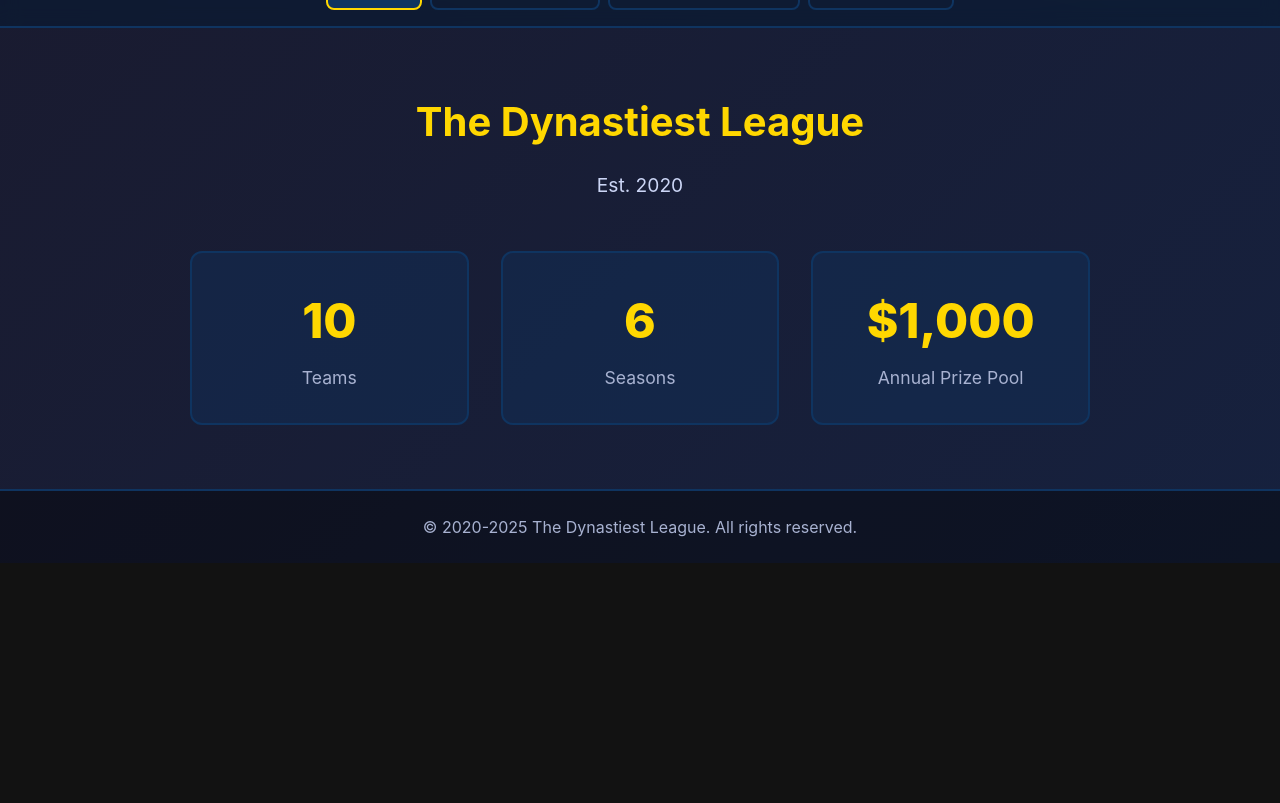
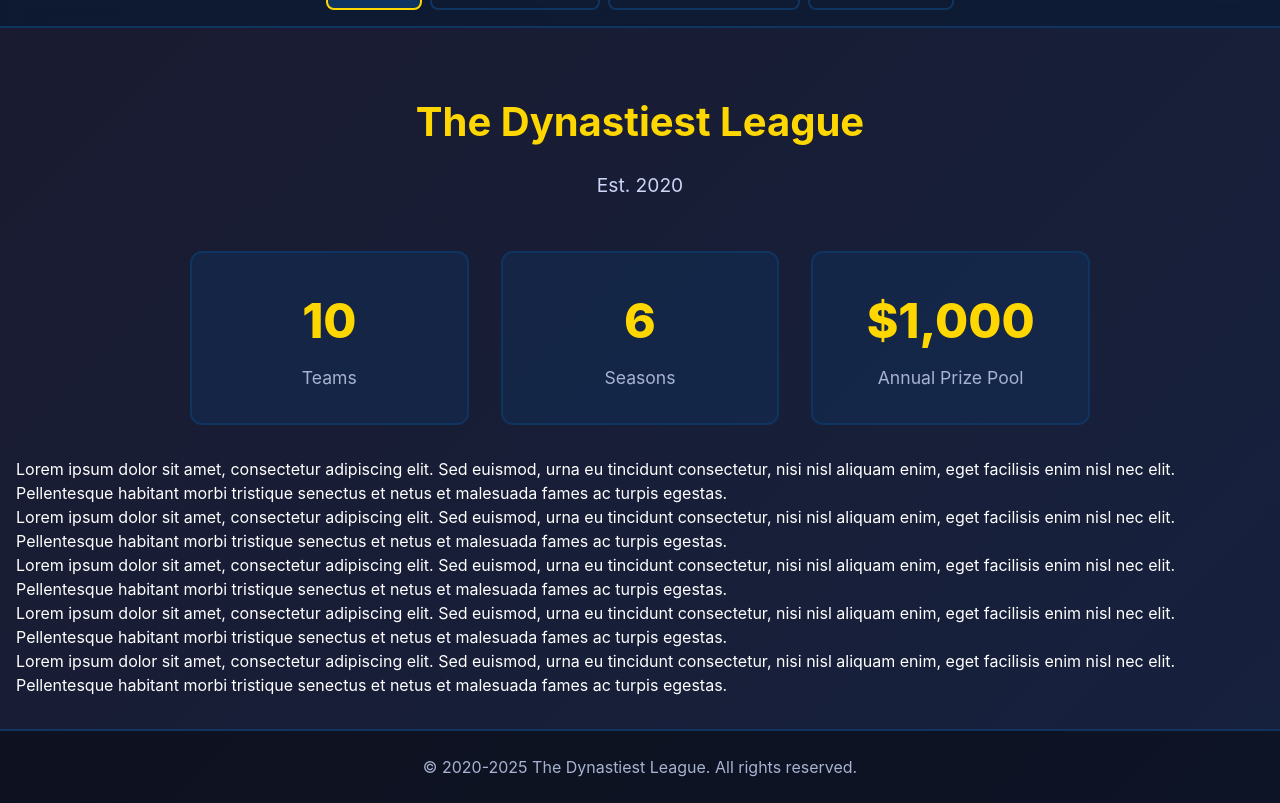
Before and after one commit to jason-shprintz/dynastiest-league, a React (Vite) app: page / in a window 1280 px wide. Shown: the part 290-1093 px from the top of the page. Before the commit the page ends 853 px from the top, so only its background shows below. Built offline with nearby package versions, Linux system fonts and the light colour scheme.

Commit message:
Add placeholder paragraphs to MainContent
Inserted multiple Lorem Ipsum paragraphs into MainContent for layout or content demonstration purposes.

```diff
--- a/src/Components/MainContent/MainContent.tsx
+++ b/src/Components/MainContent/MainContent.tsx
@@ -29,6 +29,36 @@ const MainContent = () => {
           </StatCard>
         </StatsGrid>
       </Hero>
+      <p>
+        Lorem ipsum dolor sit amet, consectetur adipiscing elit. Sed euismod,
+        urna eu tincidunt consectetur, nisi nisl aliquam enim, eget facilisis
+        enim nisl nec elit. Pellentesque habitant morbi tristique senectus et
+        netus et malesuada fames ac turpis egestas.
+      </p>
+      <p>
+        Lorem ipsum dolor sit amet, consectetur adipiscing elit. Sed euismod,
+        urna eu tincidunt consectetur, nisi nisl aliquam enim, eget facilisis
+        enim nisl nec elit. Pellentesque habitant morbi tristique senectus et
+        netus et malesuada fames ac turpis egestas.
+      </p>
+      <p>
+        Lorem ipsum dolor sit amet, consectetur adipiscing elit. Sed euismod,
+        urna eu tincidunt consectetur, nisi nisl aliquam enim, eget facilisis
+        enim nisl nec elit. Pellentesque habitant morbi tristique senectus et
+        netus et malesuada fames ac turpis egestas.
+      </p>
+      <p>
+        Lorem ipsum dolor sit amet, consectetur adipiscing elit. Sed euismod,
+        urna eu tincidunt consectetur, nisi nisl aliquam enim, eget facilisis
+        enim nisl nec elit. Pellentesque habitant morbi tristique senectus et
+        netus et malesuada fames ac turpis egestas.
+      </p>
+      <p>
+        Lorem ipsum dolor sit amet, consectetur adipiscing elit. Sed euismod,
+        urna eu tincidunt consectetur, nisi nisl aliquam enim, eget facilisis
+        enim nisl nec elit. Pellentesque habitant morbi tristique senectus et
+        netus et malesuada fames ac turpis egestas.
+      </p>
     </HomeSection>
   );
 };
```
